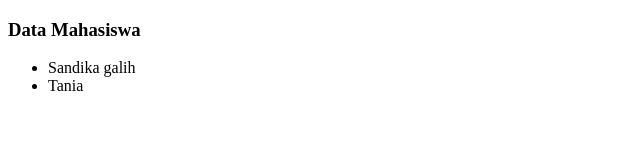
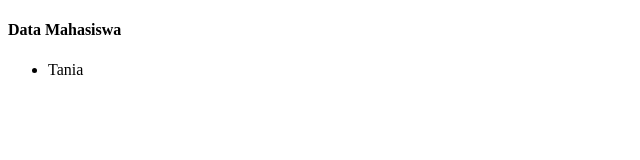
Before and after one commit to taniaanss/repo-test, a plain HTML site: page mahasiswa.html in a window 1280 px wide. Shown: the whole page, without its empty margins (0-640 px from the left). Drawn offline with Linux system fonts and the light colour scheme.

Commit message:
Merubah file mahasiswa.html

```diff
--- a/mahasiswa.html
+++ b/mahasiswa.html
@@ -8,9 +8,8 @@
 </head>
 
 <body>
-    <h3>Data Mahasiswa</h3>
+    <h4>Data Mahasiswa</h4>
     <ul>
-        <li>Sandika galih</li>
         <li>Tania</li>
     </ul>
 </body>
```
